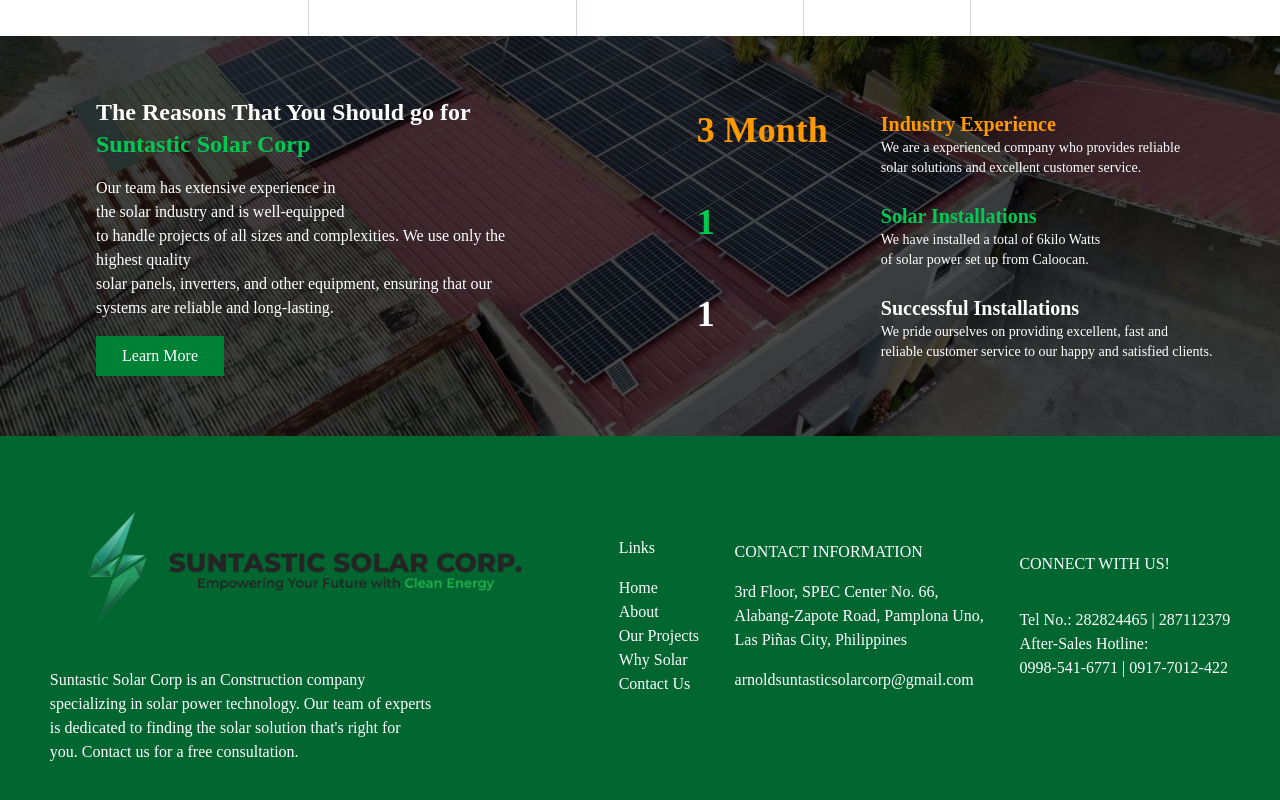
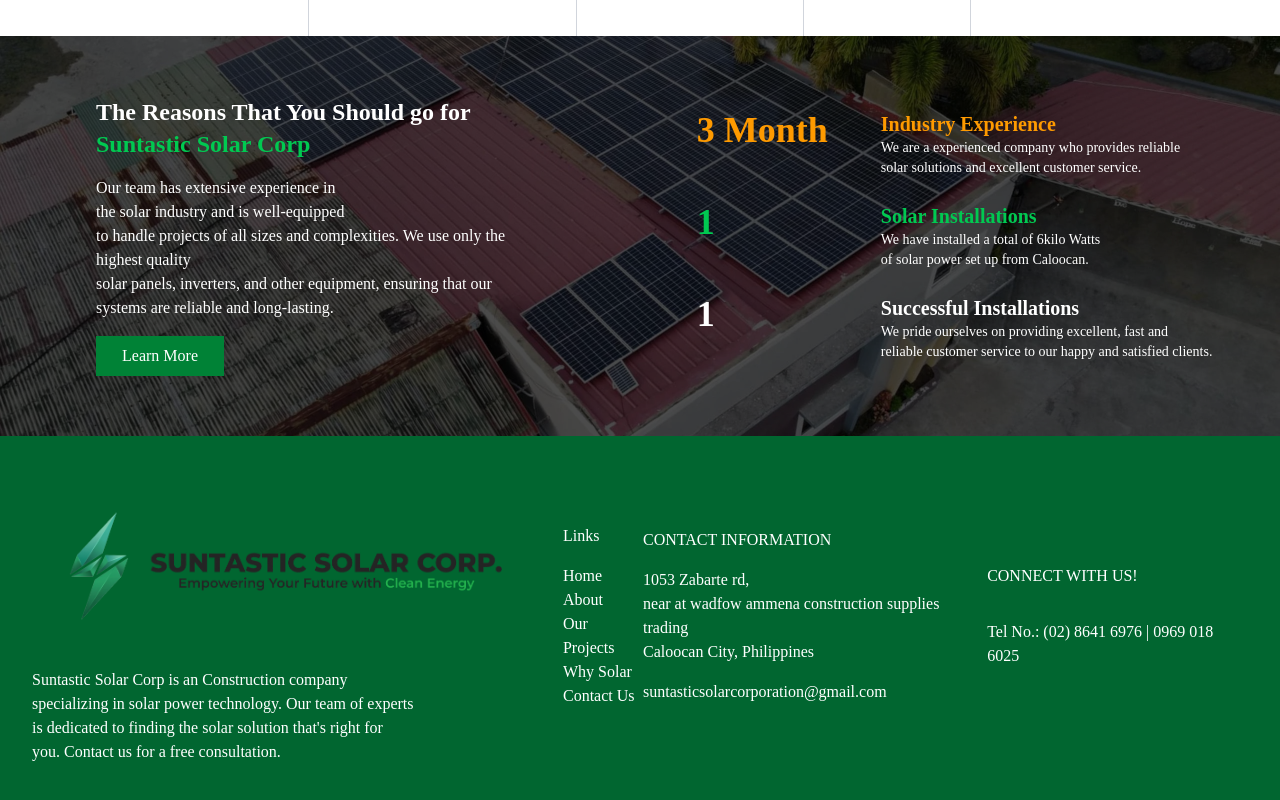
Before and after one commit to PAWN445/suntastic-profile-project, a React (Vite) app: page /about in a window 1280 px wide. Shown: the part 1512-2312 px from the top of the page. Built offline with nearby package versions, Linux system fonts and the light colour scheme.

Commit message:
change address and telephone number and add additional contact number

```diff
--- a/src/component/About.tsx
+++ b/src/component/About.tsx
@@ -166,11 +166,11 @@ function About(){
             <div className="flex flex-col gap-4">
                 <h6>CONTACT INFORMATION</h6>
                 <h6 className="text-balance">
-                    3rd Floor, SPEC Center No. 66,<br/>
-                    Alabang-Zapote Road, Pamplona Uno, <br/>
-                    Las Piñas City, Philippines
+                    1053 Zabarte rd,<br/>
+                    near at wadfow ammena construction supplies trading <br/>
+                    Caloocan City, Philippines
                 </h6>
-                <p>arnoldsuntasticsolarcorp@gmail.com</p>
+                <p>suntasticsolarcorporation@gmail.com</p>
             </div>
 
             <div className="flex flex-col gap-4">
@@ -178,9 +178,7 @@ function About(){
                 <div className="flex flex-row">
                 </div>
                 <p>
-                    Tel No.: 282824465 | 287112379 <br/>
-                    After-Sales Hotline: <br/>
-                    0998-541-6771 |  0917-7012-422
+                    Tel No.: (02) 8641 6976 | 0969 018 6025 <br/>
                 </p>
             </div>
         </div>
```
